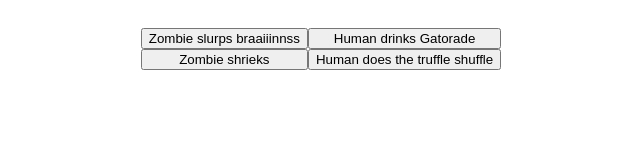
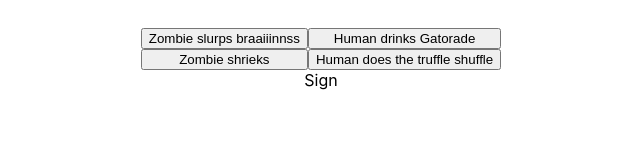
Before and after one commit to hdsteineke/fs-react-walking-dead, a React (Create React App) app: page / in a window 1280 px wide. Shown: the part 127-287 px from the top of the page, without its empty margins (319-959 px from the left). Built offline with nearby package versions, Linux system fonts and the light colour scheme.

Commit message:
sign component is coming up on live server

```diff
--- a/src/App.js
+++ b/src/App.js
@@ -1,5 +1,7 @@
 import { useState } from 'react';
 import './App.css';
+
+import Sign from './Sign';
 
 function App() {
   const [zombieSize, setZombieSize] = useState(3);
@@ -73,7 +75,9 @@
         </div>
       </section>
 
-      <section className="sign"></section>
+      <section className="sign">
+        <Sign sign={isOpen} />
+      </section>
     </div>
   );
 }
--- /dev/null
+++ b/src/Sign.js
@@ -0,0 +1,5 @@
+import React from 'react';
+
+export default function Sign() {
+  return <div>Sign</div>;
+}
```
Also changed, not shown: src/Zombie.js (added), src/ZombieList.js (added).
